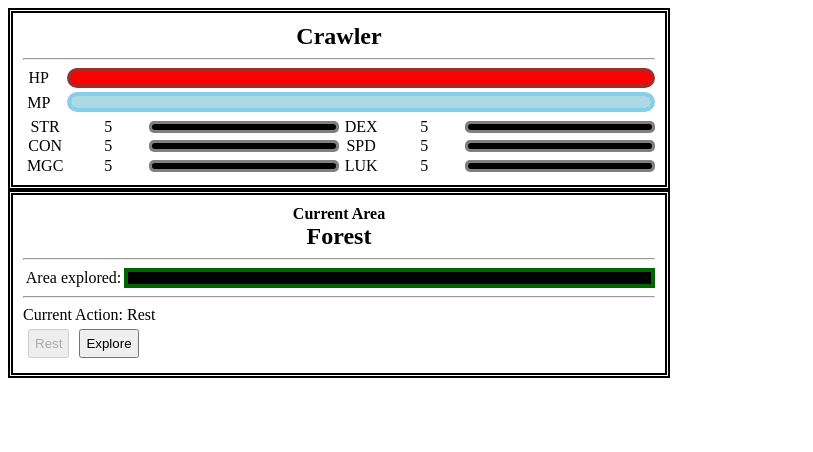
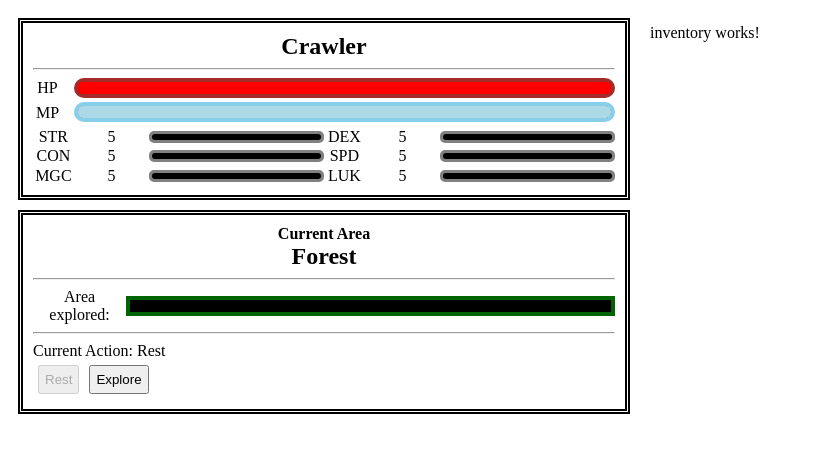
Before and after one commit to filiperferreira/iCrawler2, an Angular app: page / in a window 1280 px wide. Shown: the top 452 px of the page, without its empty margins (0-813 px from the left). Built offline with nearby package versions, Linux system fonts and the light colour scheme.

Commit message:
Layout updates

```diff
--- a/src/app/app.component.css
+++ b/src/app/app.component.css
@@ -0,0 +1,17 @@
+#main {
+    width: 100%;
+}
+
+.component {
+    margin: 10px;
+}
+
+#left-column {
+    float: left;
+    width: 50%;
+}
+
+#right-column {
+    float: left;
+    width: 50%;
+}
--- a/src/app/app.component.html
+++ b/src/app/app.component.html
@@ -1,2 +1,15 @@
-<app-player></app-player>
-<app-dungeon></app-dungeon>
+<div id="main">
+    <div id="left-column">
+        <div class="component">
+            <app-player></app-player>
+        </div>
+        <div class="component">
+            <app-dungeon></app-dungeon>
+        </div>
+    </div>
+    <div id="right-column">
+        <div class="component">
+            <app-inventory></app-inventory>
+        </div>
+    </div>
+</div>
--- a/src/app/app.module.ts
+++ b/src/app/app.module.ts
@@ -5,13 +5,15 @@ import { AppComponent } from './app.component';
 import { PlayerComponent } from './player/player.component';
 import { StatPipePipe } from './stat-pipe.pipe';
 import { DungeonComponent } from './dungeon/dungeon.component';
+import { InventoryComponent } from './inventory/inventory.component';
 
 @NgModule({
   declarations: [
     AppComponent,
     PlayerComponent,
     StatPipePipe,
-    DungeonComponent
+    DungeonComponent,
+    InventoryComponent
   ],
   imports: [
     BrowserModule
--- a/src/app/dungeon/dungeon.component.css
+++ b/src/app/dungeon/dungeon.component.css
@@ -1,6 +1,5 @@
 #dungeon {
-    width: 50%;
-    min-width: 450px;
+    width: 100% - 10px;
     padding: 10px;
     border: 5px double black;
 }
--- /dev/null
+++ b/src/app/inventory/inventory-data/inventory-data.ts
@@ -0,0 +1,2 @@
+export interface InventoryData {
+}
--- /dev/null
+++ b/src/app/inventory/inventory.component.html
@@ -0,0 +1 @@
+<p>inventory works!</p>
--- /dev/null
+++ b/src/app/inventory/inventory.component.ts
@@ -0,0 +1,15 @@
+import { Component, OnInit } from '@angular/core';
+
+@Component({
+  selector: 'app-inventory',
+  templateUrl: './inventory.component.html',
+  styleUrls: ['./inventory.component.css']
+})
+export class InventoryComponent implements OnInit {
+
+  constructor() { }
+
+  ngOnInit(): void {
+  }
+
+}
--- a/src/app/player/player.component.css
+++ b/src/app/player/player.component.css
@@ -1,6 +1,5 @@
 #player {
-    width: 50%;
-    min-width: 450px;
+    width: 100% - 10px;
     padding: 10px;
     border: 5px double black;
 }
@@ -29,7 +28,6 @@
     float: right;
     vertical-align: middle;
     -webkit-appearance: none;
-    min-width: 400px;
     width: 93%;
     height: 20px;
     border: 4px solid brown;
@@ -49,7 +47,6 @@
     float: right;
     vertical-align: middle;
     -webkit-appearance: none;
-    min-width: 350px;
     width: 93%;
     height: 20px;
     border: 4px solid skyblue;
@@ -73,7 +70,6 @@
     text-align: center;
     vertical-align: middle;
     display: inline-block;
-    min-width: 20px;
     width: 7%
 }
 
@@ -81,13 +77,11 @@
     vertical-align: middle;
     display: inline-block;
     text-align: center;
-    min-width: 40px;
     width: 13%;
 }
 
 #exp-bar {
     -webkit-appearance: none;
-    min-width: 100px;
     width: 30%;
     height: 12px;
     border: 3px solid gray;
```
Also changed, not shown: src/app/inventory/inventory-data/inventory-data.service.ts (added, +9 -0 lines), src/app/inventory/inventory.component.css (added), 2 other files (tests, documents, lock files or other folders).
